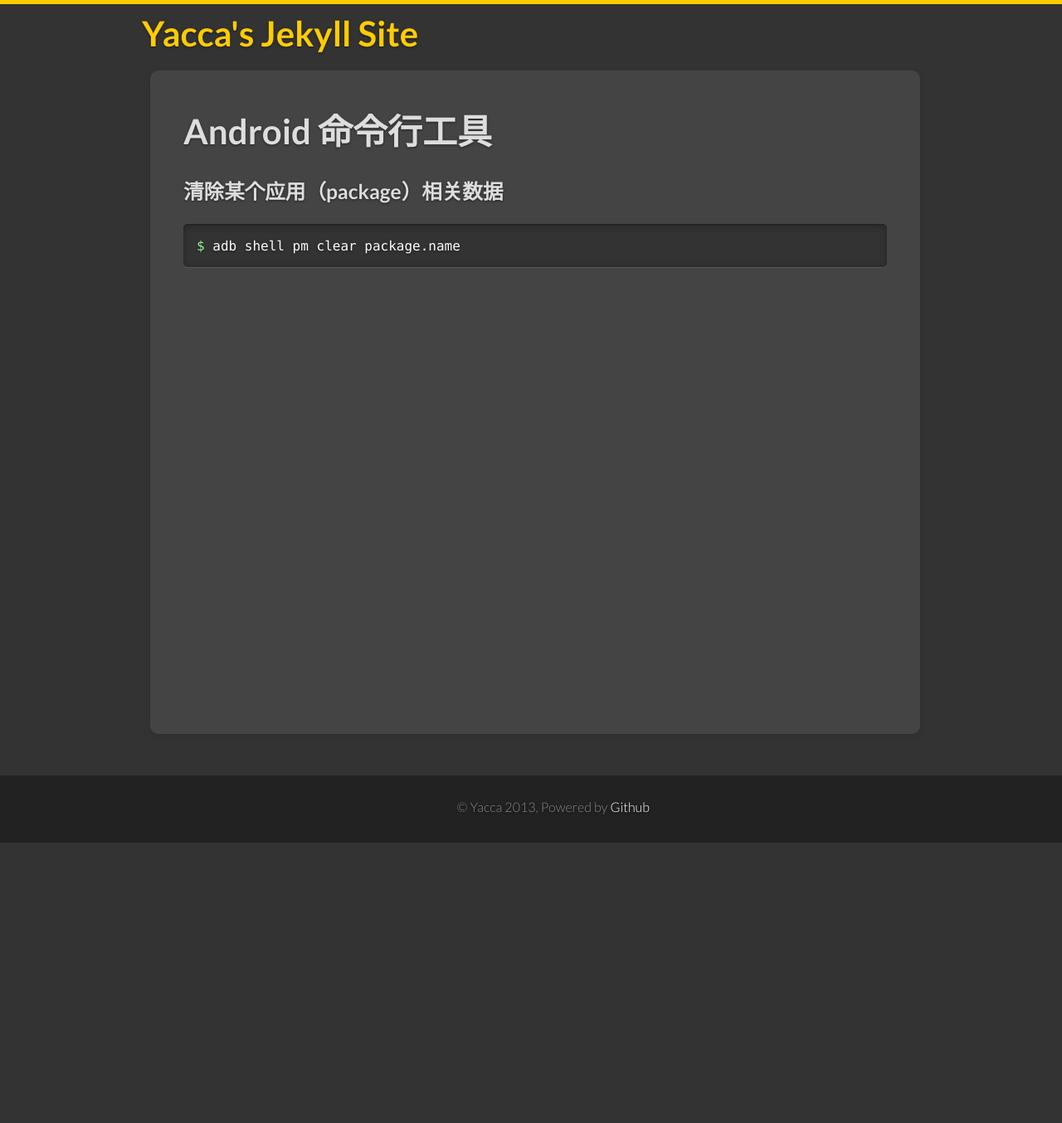
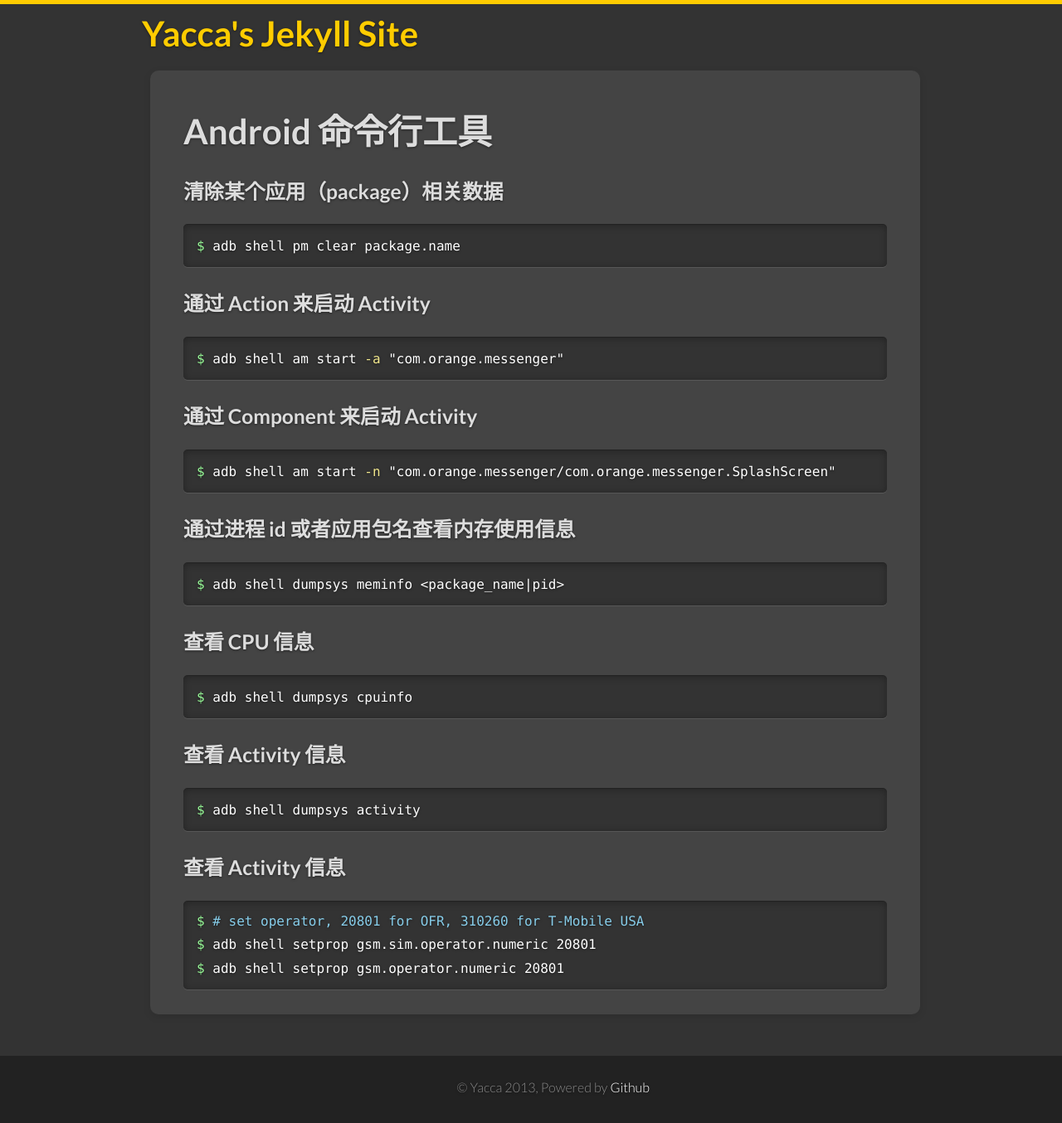
Before and after one commit to yacca/yacca.github.io, a Jekyll site: the page built from _posts/2013-05-28-android-commandlines.markdown, in a window 1280 px wide. Shown: the whole page at 83% size. Built offline with Jekyll 4.4.1, drawn with Linux system fonts in a browser that asks for light colours; some web fonts are replaced; before the commit the page ends 1016 px from its top, so only the background shows below that.

Commit message:
add more Android commands

```diff
--- a/_posts/2013-05-28-android-commandlines.markdown
+++ b/_posts/2013-05-28-android-commandlines.markdown
@@ -7,3 +7,35 @@ title: Android 命令行工具
 {% highlight bash %}
 $ adb shell pm clear package.name
 {% endhighlight %}
+
+### 通过 Action 来启动 Activity
+{% highlight bash %}
+$ adb shell am start -a "com.orange.messenger"
+{% endhighlight %}
+
+### 通过 Component 来启动 Activity
+{% highlight bash %}
+$ adb shell am start -n "com.orange.messenger/com.orange.messenger.SplashScreen"
+{% endhighlight %}
+
+### 通过进程 id 或者应用包名查看内存使用信息
+{% highlight bash %}
+$ adb shell dumpsys meminfo <package_name|pid>
+{% endhighlight %}
+
+### 查看 CPU 信息
+{% highlight bash %}
+$ adb shell dumpsys cpuinfo
+{% endhighlight %}
+
+### 查看 Activity 信息
+{% highlight bash %}
+$ adb shell dumpsys activity
+{% endhighlight %}
+
+### 查看 Activity 信息
+{% highlight bash %}
+$ # set operator, 20801 for OFR, 310260 for T-Mobile USA
+$ adb shell setprop gsm.sim.operator.numeric 20801
+$ adb shell setprop gsm.operator.numeric 20801
+{% endhighlight %}
```
